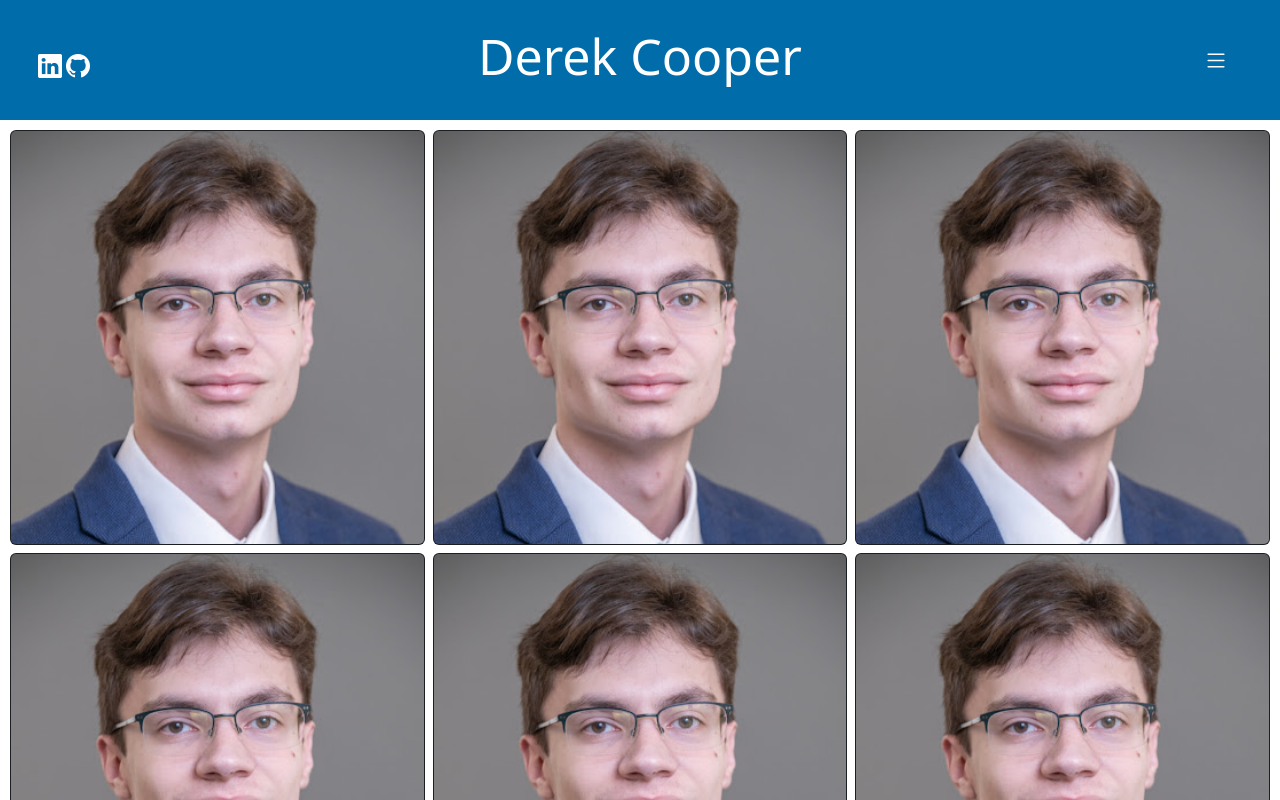
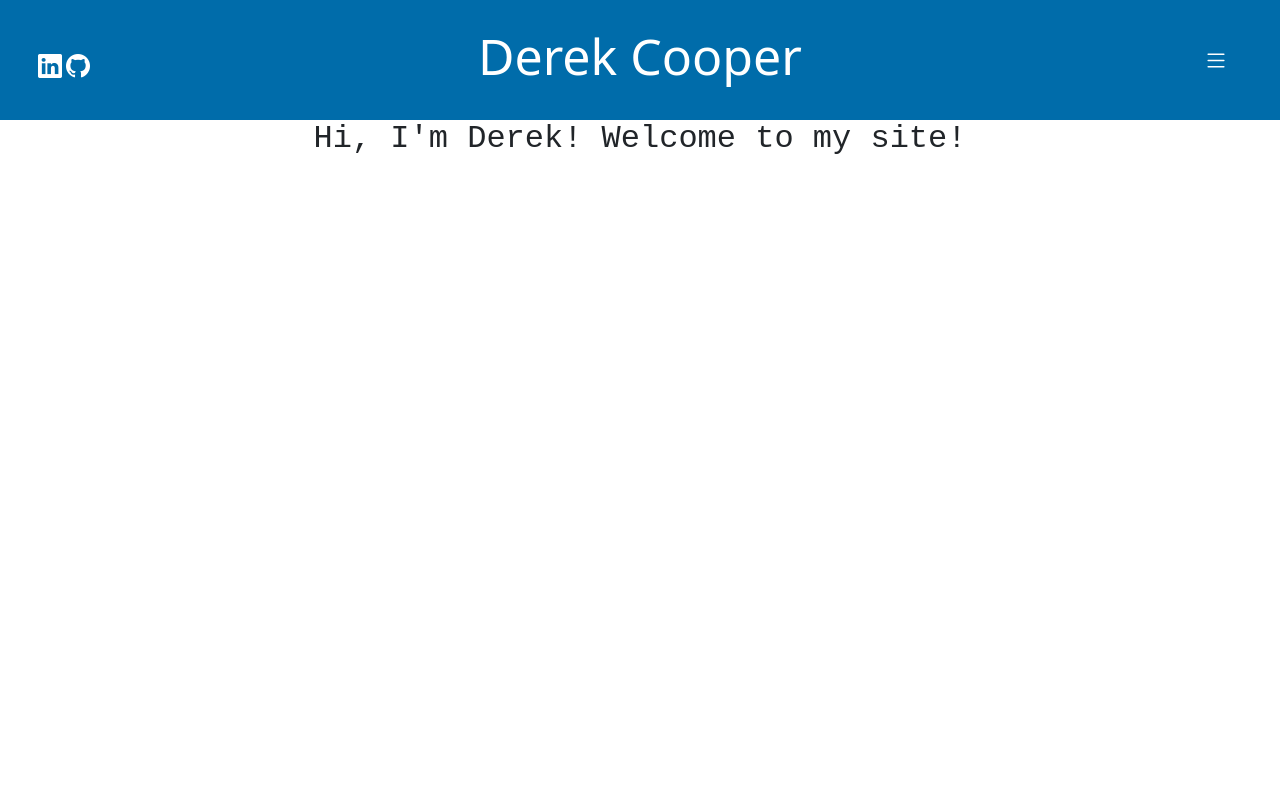
Before and after one commit to dtc105/Portfolio-Website, a React (Vite) app in the folder dtc-website/: page / in a window 1280 px wide. Shown: the top 800 px of the page. Built offline with nearby package versions, Linux system fonts and the light colour scheme.

Commit message:
added title to home, formatting needed

```diff
--- a/dtc-website/src/components/ImageCard/ImageCard.jsx
+++ b/dtc-website/src/components/ImageCard/ImageCard.jsx
@@ -5,7 +5,7 @@ import Card from 'react-bootstrap/Card'
 
 function ImageCard(props) {
 
-    const imgID = (props.title + props.alt).replace(/\s/g, "");
+    const imgID = (props.title + props.alt).replace(/\s/, "");
 
     function onHover() {
         const imageText = document.getElementById(imgID);
--- a/dtc-website/src/pages/Home/Home.jsx
+++ b/dtc-website/src/pages/Home/Home.jsx
@@ -1,6 +1,6 @@
 import '../pages.css'
 import './home.css'
-import React from 'react'
+import React, { useEffect, useState } from 'react'
 // import ImageCarousel from '../../components/Carousel/ImageCarousel.jsx';
 import ImageCard from '../../components/ImageCard/ImageCard.jsx'
 import Image from "./me.jpg"
@@ -8,53 +8,33 @@ import Image from "./me.jpg"
 
 function Home() {
 
+    // Typing effect for title //
+    const [titleContent, setTitleContent] = useState("");
+    const fullTitle = "Hi, I'm Derek!  Welcome to my site!";
+    let string = ""
+    let i = 0;
+    let timeBetweenChar = 0;
 
+    useEffect(typeTitle, []);
+
+    function typeTitle() {
+        if (i < fullTitle.length) {
+            string += fullTitle.charAt(i);
+            setTitleContent(string);
+            i++;
+            timeBetweenChar = Math.floor(Math.random() * 101) + 50;
+            setTimeout(typeTitle, timeBetweenChar);
+        }
+    }
+    // ----------------------- //
 
     return (
         <>
-            <div className="offset-grid">
-                <div className="img-card">
-                    <ImageCard img={Image}
-                        alt="alt text"
-                        title="ME1"
-                        description="description"
-                        date="April 8th, 2024"/>
-                </div>
-                <div className="img-card">
-                    <ImageCard img={Image}
-                        alt="alt text"
-                        title="ME2"
-                        description="description"
-                        date="April 8th, 2024"/>
-                </div><div className="img-card">
-                    <ImageCard img={Image}
-                        alt="alt text"
-                        title="ME3"
-                        description="description"
-                        date="April 8th, 2024"/>
-                </div><div className="img-card">
-                    <ImageCard img={Image}
-                        alt="alt text"
-                        title="ME4"
-                        description="description"
-                        date="April 8th, 2024"/>
-                </div>
-                <div className="img-card">
-                    <ImageCard img={Image}
-                        alt="alt text"
-                        title="ME5"
-                        description="description"
-                        date="April 8th, 2024"/>
-                </div>
-                <div className="img-card">
-                    <ImageCard img={Image}
-                        alt="alt text"
-                        title="ME6"
-                        description="description"
-                        date="April 8th, 2024"/>
-                </div>
+            <div className="container">
+                <h2 className="title">
+                    {titleContent}
+                </h2>
             </div>
-
         </>
     );
 }
--- a/dtc-website/src/pages/Home/home.css
+++ b/dtc-website/src/pages/Home/home.css
@@ -1,15 +1,13 @@
-.offset-grid {
-    display: grid;
-    margin: 10px;
-    grid-template-columns: repeat(3, 1fr);
-    grid-auto-rows: auto;
-    gap: 8px;
+.container {
+    justify-items: center;
+    align-items: center;
 }
 
-.offset-grid:nth-child(4n+2) {
-    grid-row: span 2;
+.title {
+    grid-area: "ti";
+    /* text-align: center; */
+    font-family: monospace;
+    width: fit-content;
+    margin: auto;
+    font-size: minmax(10px, 3vw);
 }
-
-.img-card{
-
-}
```
